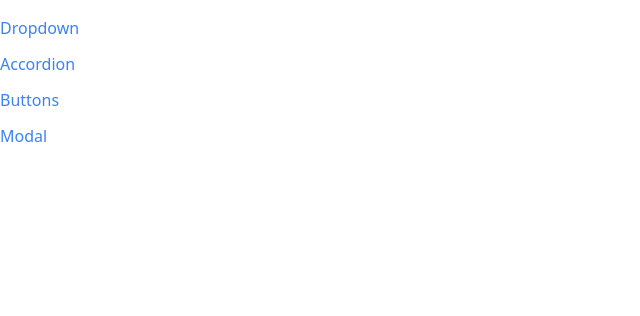
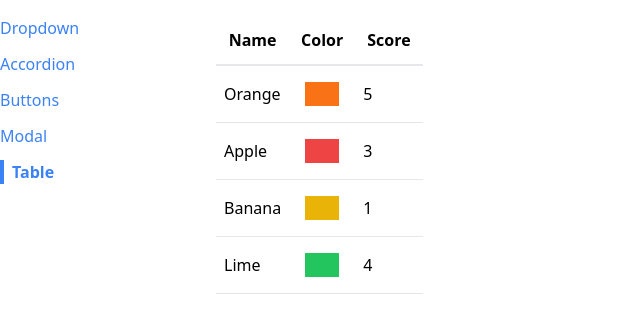
Before and after one commit to HajHamid/React-Learning, a React (Create React App) app in the folder comps/: page /table in a window 1280 px wide. Shown: the top 316 px of the page, without its empty margins (0-640 px from the left). Built offline with nearby package versions, Linux system fonts and the light colour scheme.

Commit message:
add table component

```diff
--- a/comps/src/App.js
+++ b/comps/src/App.js
@@ -4,6 +4,7 @@ import AccordionPage from './pages/AccordionPage'
 import ButtonPage from './pages/ButtonPage'
 import DropdownPage from './pages/DropdownPage'
 import ModalPage from "./pages/ModalPage"
+import TablePage from "./pages/TablePage"
 
 function App() {
     return (
@@ -22,6 +23,9 @@ function App() {
                 <Route path='/modal'>
                     <ModalPage />
                 </Route>
+                <Route path='/table'>
+                    <TablePage />
+                </Route>
             </div>
         </div>
     )
--- a/comps/src/components/Sidebar.js
+++ b/comps/src/components/Sidebar.js
@@ -6,6 +6,7 @@ function Sidebar() {
         { label: 'Accordion', path: '/accordion' },
         { label: 'Buttons', path: '/buttons' },
         { label: 'Modal', path: '/modal' },
+        { label: 'Table', path: '/table' },
     ]
 
     const renderedLinks = links.map((link) => {
--- /dev/null
+++ b/comps/src/components/Table.js
@@ -0,0 +1,32 @@
+
+
+function Table({ data, config, keyFn }) {
+
+    const renderTableHeader = config.map((column) => {
+        return <th key={column.label} className="p-3">{column.label}</th>
+    })
+
+    const renderTableRow = data.map((row) => {
+        const renderTableCell = config.map((column) => {
+            return (
+                <td className="p-2" key={column.label}>{column.render(row)}</td>
+            )
+        })
+
+        return <tr className="border-b" key={keyFn(row)}>{renderTableCell}</tr>
+    })
+
+    return (
+        <div>
+            <table className="table-auto border-spacing-2">
+                <thead>
+                    <tr className="border-b-2">{renderTableHeader}</tr>
+                </thead>
+
+                <tbody>{renderTableRow}</tbody>
+            </table>
+        </div>
+    )
+}
+
+export default Table
--- /dev/null
+++ b/comps/src/pages/TablePage.js
@@ -0,0 +1,38 @@
+import Table from "../components/Table";
+
+
+function TablePage() {
+    const data = [
+        { name: 'Orange', color: 'bg-orange-500', score: 5 },
+        { name: 'Apple', color: 'bg-red-500', score: 3 },
+        { name: 'Banana', color: 'bg-yellow-500', score: 1 },
+        { name: 'Lime', color: 'bg-green-500', score: 4 },
+    ];
+
+    const config = [
+        {
+            label: 'Name',
+            render: (fruit) => fruit.name,
+        },
+        {
+            label: 'Color',
+            render: (fruit) => <div className={`p-3 m-2 ${fruit.color}`} />,
+        },
+        {
+            label: 'Score',
+            render: (fruit) => fruit.score,
+        }
+    ];
+
+    const keyFn = (fruit) => {
+        return fruit.name;
+    };
+
+    return (
+        <div>
+            <Table data={data} config={config} keyFn={keyFn} />
+        </div>
+    )
+}
+
+export default TablePage
```
